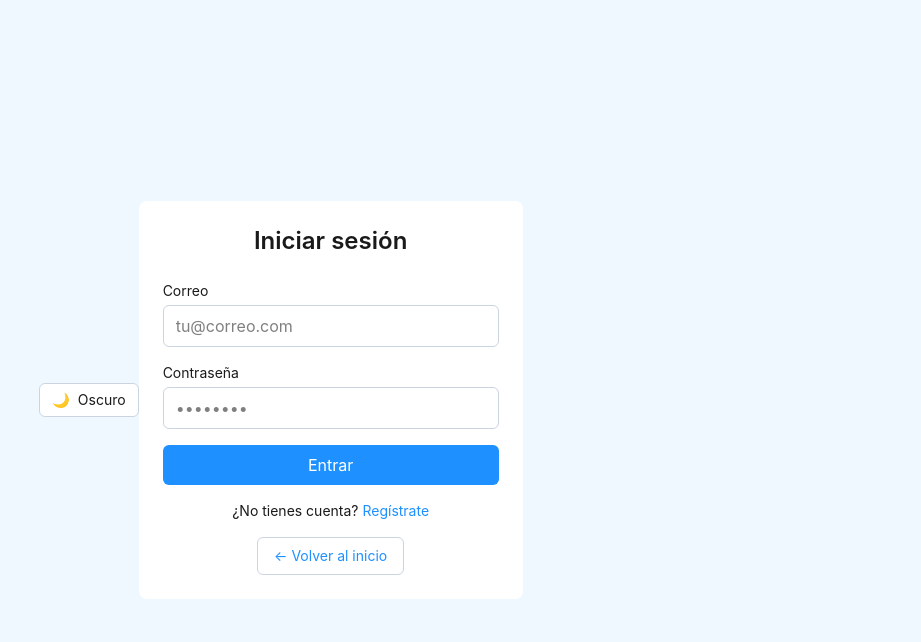
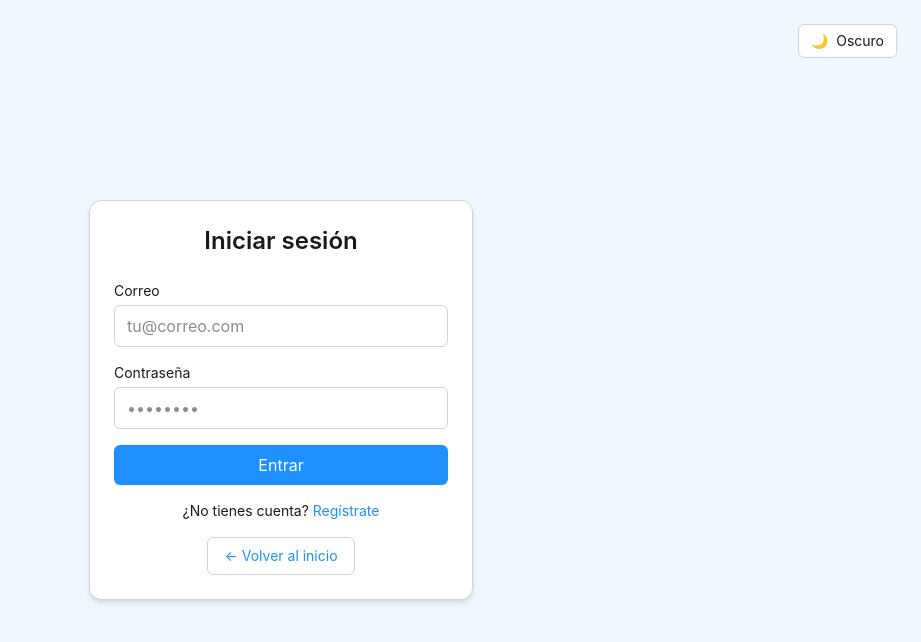
Before and after one commit to Frxnciscx20/SoloFarmaciasMvp, a Next.js app: page /login in a window 1280 px wide. Shown: the top 642 px of the page, without its empty margins (359-1280 px from the left). Built offline with nearby package versions, Linux system fonts and the light colour scheme; no server answers.

Commit message:
avance ya que falta modificar la vista del producto

```diff
--- a/src/components/ThemeToggle.tsx
+++ b/src/components/ThemeToggle.tsx
@@ -4,23 +4,25 @@ import { useEffect, useState } from 'react'
 export default function ThemeToggle() {
   const [theme, setTheme] = useState<'light' | 'dark'>('light')
 
+  // Cargar tema guardado o preferencia del sistema
   useEffect(() => {
     const saved = localStorage.getItem('theme') as 'light' | 'dark' | null
-    if (saved) {
-      setTheme(saved)
-      document.documentElement.classList.toggle('dark', saved === 'dark')
-    } else {
-      const prefersDark = window.matchMedia('(prefers-color-scheme: dark)').matches
-      setTheme(prefersDark ? 'dark' : 'light')
-      document.documentElement.classList.toggle('dark', prefersDark)
-    }
+    const prefersDark = window.matchMedia('(prefers-color-scheme: dark)').matches
+    const initial = saved ?? (prefersDark ? 'dark' : 'light')
+    setTheme(initial)
+    // ⚠️ Limpia cualquier clase 'dark' que haya quedado de intentos anteriores
+    document.documentElement.classList.remove('dark')
+    // Usa data-theme como fuente de verdad
+    document.documentElement.dataset.theme = initial
   }, [])
 
   const toggle = () => {
     const next = theme === 'dark' ? 'light' : 'dark'
     setTheme(next)
     localStorage.setItem('theme', next)
-    document.documentElement.classList.toggle('dark', next === 'dark')
+    // ⚠️ Asegura que no dependemos de la clase 'dark'
+    document.documentElement.classList.remove('dark')
+    document.documentElement.dataset.theme = next
   }
 
   return (
--- a/src/pages/login.tsx
+++ b/src/pages/login.tsx
@@ -11,30 +11,32 @@ export default function LoginPage() {
   const [loading, setLoading] = useState(false)
   const [error, setError] = useState<string | null>(null)
 
-  let email2 = ""
-
   const handleLogin = async (e: React.FormEvent) => {
     e.preventDefault()
     setLoading(true)
     setError(null)
 
     const { error } = await supabase.auth.signInWithPassword({ email, password })
+    setLoading(false)
 
-    setLoading(false)
     if (error) {
       setError(error.message)
       return
     }
 
-    router.push('/') // redirige al home o dashboard
+    router.push('/') // Redirige al home
   }
 
   return (
-    <div className="min-h-screen flex items-center justify-center bg-background">
-      <ThemeToggle />
+    <div className="min-h-screen flex flex-col items-center justify-center bg-background text-foreground relative">
+      {/* 🔘 Botón de tema, flotante arriba a la derecha */}
+      <div className="absolute top-6 right-6">
+        <ThemeToggle />
+      </div>
+
       <form
         onSubmit={handleLogin}
-        className="w-full max-w-sm bg-secondary p-6 rounded-lg shadow-card"
+        className="w-full max-w-sm bg-secondary p-6 rounded-xl shadow-md border border-border"
       >
         <h1 className="text-2xl font-semibold text-center text-foreground mb-6">
           Iniciar sesión
@@ -50,7 +52,8 @@ export default function LoginPage() {
           placeholder="tu@correo.com"
           value={email}
           onChange={(e) => setEmail(e.target.value)}
-          className="w-full mb-4 rounded-md border border-border px-3 py-2 outline-none focus:ring-2 focus:ring-primary bg-white text-black"
+          className="w-full mb-4 rounded-md border border-border px-3 py-2 outline-none
+                     focus:ring-2 focus:ring-primary bg-[var(--color-secondary)] text-foreground"
           required
         />
 
@@ -64,39 +67,42 @@ export default function LoginPage() {
           placeholder="••••••••"
           value={password}
           onChange={(e) => setPassword(e.target.value)}
-          className="w-full mb-4 rounded-md border border-border px-3 py-2 outline-none focus:ring-2 focus:ring-primary bg-white text-black"
+          className="w-full mb-4 rounded-md border border-border px-3 py-2 outline-none
+                     focus:ring-2 focus:ring-primary bg-[var(--color-secondary)] text-foreground"
           required
         />
 
         {/* Error */}
-        {error && <p className="text-red-600 text-sm mb-3">{error}</p>}
+        {error && <p className="text-red-500 text-sm mb-3">{error}</p>}
 
         {/* Botón */}
         <button
           type="submit"
           disabled={loading}
-          className="w-full bg-primary text-white py-2 rounded-md hover:bg-[var(--color-primary-hover)] disabled:opacity-60"
+          className="w-full bg-primary text-white py-2 rounded-md hover:bg-[var(--color-primary-hover)]
+                     transition disabled:opacity-60"
         >
           {loading ? 'Ingresando…' : 'Entrar'}
         </button>
 
+        {/* Registro */}
         <p className="text-center text-sm text-foreground mt-4">
           ¿No tienes cuenta?{' '}
           <a href="/registro" className="text-primary hover:underline">
             Regístrate
           </a>
         </p>
-        {/* 👇 Nuevo botón de volver al inicio */}
+
+        {/* Volver al inicio */}
         <div className="flex justify-center mt-4">
           <a
             href="/"
-            className="inline-block bg-secondary border border-border text-primary px-4 py-2 rounded-md
-               hover:bg-[var(--color-primary-hover)] hover:text-white transition text-sm"
+            className="inline-block border border-border text-primary px-4 py-2 rounded-md
+                       hover:bg-[var(--color-primary-hover)] hover:text-white transition text-sm"
           >
             ← Volver al inicio
           </a>
         </div>
-
       </form>
     </div>
   )
--- a/src/styles/globals.css
+++ b/src/styles/globals.css
@@ -1,8 +1,7 @@
 @import "tailwindcss";
 
-/* 🎨 Paleta de colores personalizada */
+/* Modo claro por defecto */
 :root {
-  /* 🌤️ Modo claro */
   --background: #f0f8ff;         /* Azul cielo muy suave */
   --foreground: #1a1a1a;         /* Texto oscuro */
   --primary: #1e90ff;            /* Azul brillante */
@@ -12,31 +11,18 @@
   --accent: #e0f2fe;             /* Detalles decorativos suaves */
 }
 
-@media (prefers-color-scheme: dark) {
-  :root {
-    /* 🌙 Modo oscuro automático */
+/* Modo oscuro controlado por data-theme */
+html[data-theme='dark'] {
   --background: #0d1117;       /* Fondo oscuro estilo GitHub */
   --foreground: #e6edf3;       /* Texto claro */
   --primary: #58a6ff;          /* Azul brillante */
   --primary-hover: #1f6feb;    /* Azul más fuerte */
   --secondary: #161b22;        /* Tarjetas oscuras */
   --border: #30363d;           /* Bordes suaves oscuros */
-    --accent: #1e3a8a;           /* Azul profundo para detalles */
-  }
+  --accent: #1e3a8a;           /* Azul profundo */
 }
 
-/* 🌘 Forzamos el modo oscuro manualmente con la clase `.dark` */
-.dark {
-  --background: #0d1117;
-  --foreground: #e6edf3;
-  --primary: #58a6ff;
-  --primary-hover: #1f6feb;
-  --secondary: #161b22;
-  --border: #30363d;
-  --accent: #1e3a8a;
-}
-
-/* 🎨 Configuración de Tailwind inline */
+/* Tailwind inline theme: mapea a variables que usan tus clases bg-*, text-* */
 @theme inline {
   --color-background: var(--background);
   --color-foreground: var(--foreground);
@@ -48,10 +34,12 @@
   --font-sans: var(--font-geist-sans);
 }
 
-/* 🧍 Estilo base del body */
 body {
   background-color: var(--background);
   color: var(--foreground);
   font-family: 'Inter', system-ui, sans-serif;
   transition: background-color 0.3s ease, color 0.3s ease;
 }
+
+/* Transición global suave en html, por si cambian variables en root */
+html { transition: background-color 0.3s ease, color 0.3s ease; }
--- /dev/null
+++ b/taildwind.config.ts
@@ -0,0 +1,13 @@
+/** @type {import('tailwindcss').Config} */
+module.exports = {
+  darkMode: 'class', // 👈 esto es esencial
+  content: [
+    "./pages/**/*.{js,ts,jsx,tsx}",
+    "./components/**/*.{js,ts,jsx,tsx}",
+    "./app/**/*.{js,ts,jsx,tsx}",
+  ],
+  theme: {
+    extend: {},
+  },
+  plugins: [],
+}
```
Lines whose indentation alone changed are shown as unchanged.
